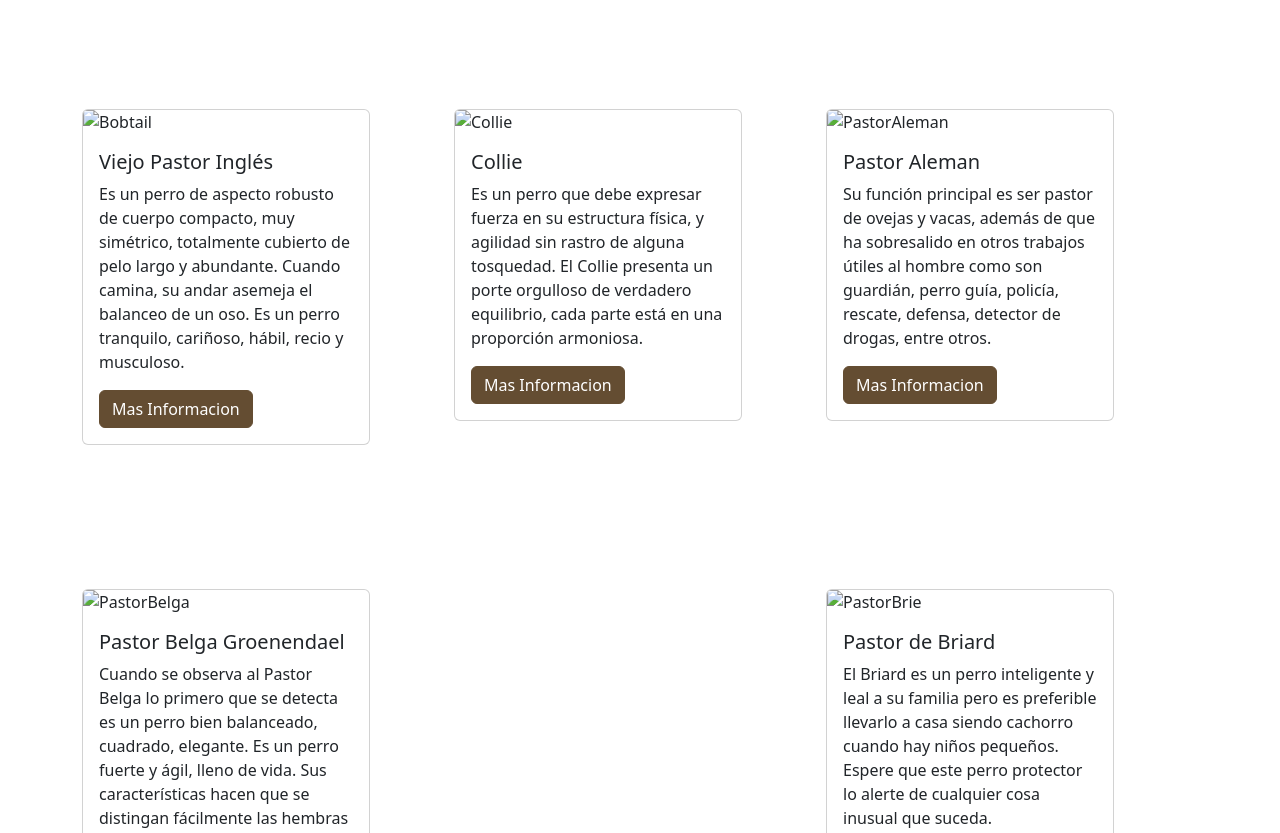
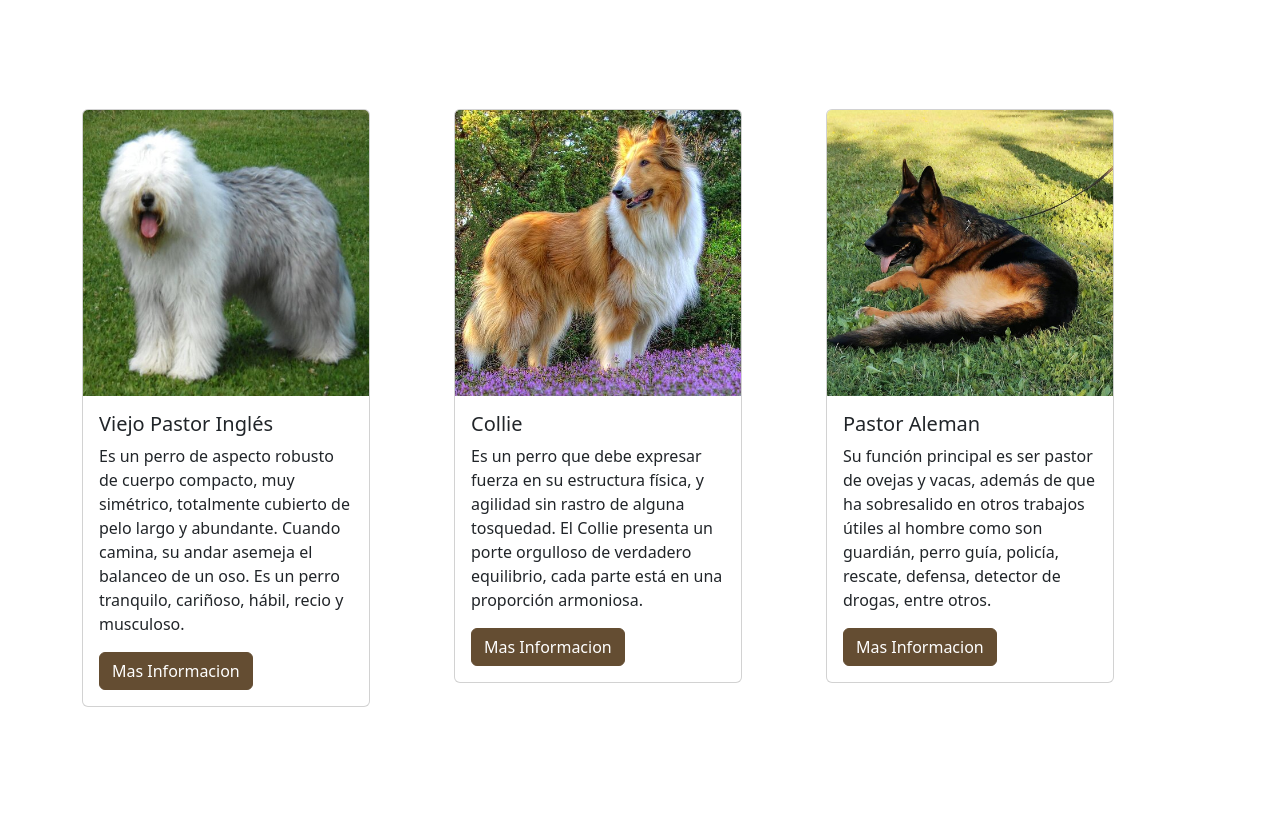
Before and after one commit to Sealfie/Project-coder, a website: page categoryone.html in a window 1280 px wide. Shown: the part 620-1453 px from the top of the page. Drawn offline with nearby package versions, Linux system fonts and the light colour scheme; files that its build step writes are made by us from their sources; the site is published under a folder, as on GitHub Pages, so addresses that start at the root find nothing.

Commit message:
adjusting img on categorys pages

```diff
--- a/categoryone.html
+++ b/categoryone.html
@@ -85,7 +85,7 @@
     <section class="row col-12">
       <div class="col my-5">
         <div class="card" style="width: 18rem;">
-          <img src="/Sass2yseo/img/bobtail.jpg" class="card-img-top" alt="Bobtail">
+          <img src="img/bobtail.jpg" class="card-img-top" alt="Bobtail">
           <div class="card-body">
             <h5 class="card-title">Viejo Pastor Inglés</h5>
             <p class="card-text">Es un perro de aspecto robusto de cuerpo compacto, muy
@@ -99,7 +99,7 @@
 
       <div class="col my-5">
         <div class="card" style="width: 18rem;">
-          <img src="/Sass2yseo/img/Collie.jpg" class="card-img-top" alt="Collie">
+          <img src="img/Collie.jpg" class="card-img-top" alt="Collie">
           <div class="card-body">
             <h5 class="card-title">Collie</h5>
             <p class="card-text">Es un perro que debe expresar fuerza en su estructura física, y
@@ -113,7 +113,7 @@
 
       <div class="col my-5">
         <div class="card" style="width: 18rem;">
-          <img src="/Sass2yseo/img/Pastor aleman.jpg" class="card-img-top" alt="PastorAleman">
+          <img src="img/Pastor aleman.jpg" class="card-img-top" alt="PastorAleman">
           <div class="card-body">
             <h5 class="card-title">Pastor Aleman</h5>
             <p class="card-text">Su función principal es ser pastor de ovejas y vacas, además de
@@ -130,7 +130,7 @@
 
       <div class="col-8 my-5">
         <div class="card" style="width: 18rem;">
-          <img src="/Sass2yseo/img/PastorBelga.webp" class="card-img-top" alt="PastorBelga">
+          <img src="img/PastorBelga.webp" class="card-img-top" alt="PastorBelga">
           <div class="card-body">
             <h5 class="card-title">Pastor Belga Groenendael</h5>
             <p class="card-text"> Cuando se observa al Pastor
@@ -145,7 +145,7 @@
 
       <div class="col my-5">
         <div class="card" style="width: 18rem;">
-          <img src="/Sass2yseo/img/pastorbrie.webp" class="card-img-top" alt="PastorBrie">
+          <img src="img/pastorbrie.webp" class="card-img-top" alt="PastorBrie">
           <div class="card-body">
             <h5 class="card-title">Pastor de Briard</h5>
             <p class="card-text">El Briard es un perro inteligente y leal a su familia pero es
```
Also changed, not shown: categorytwo.html (+4 -4 lines).
